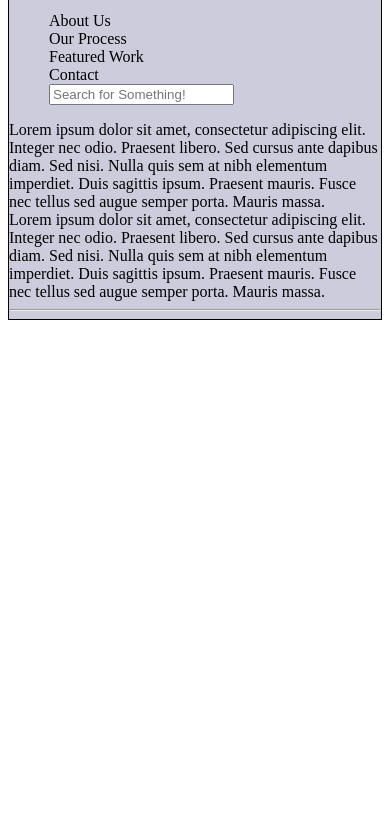
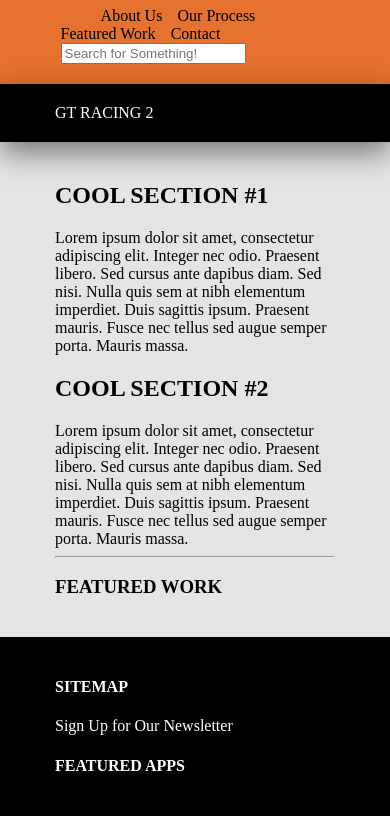
Before and after one commit to michaelrios/introToLessAndResponsiveDesign, a plain HTML site: page index.html in a window 390 px wide. Shown: the part 93-909 px from the top of the page. Before the commit the page ends 844 px from the top, so only its background shows below. Drawn offline with Linux system fonts and the light colour scheme.

Commit message:
page is semi responsive. working on the top nav

```diff
--- /dev/null
+++ b/css/common.less
@@ -0,0 +1,26 @@
+.clearfix() {
+  &:before,
+  &:after {
+    content: " "; // 1
+    display: table; // 2
+  }
+  &:after {
+    clear: both;
+  }
+}
+
+.border-radius (@radius: 5px) {
+  -webkit-border-radius: @radius;
+  -moz-border-radius:    @radius;
+  border-radius:         @radius;
+
+  -moz-background-clip:    padding;
+  -webkit-background-clip: padding-box;
+  background-clip:         padding-box;
+}
+
+.drop-shadow (@x: 0, @y: 1px, @blur: 2px, @spread: 0, @alpha: 0.25) {
+  -webkit-box-shadow:	@x @y @blur @spread rgba(0, 0, 0, @alpha);
+  -moz-box-shadow:	@x @y @blur @spread rgba(0, 0, 0, @alpha);
+  box-shadow:		@x @y @blur @spread rgba(0, 0, 0, @alpha);
+}
--- a/css/style.less
+++ b/css/style.less
@@ -1,9 +1,25 @@
-#responsiveLayout {
-  .set(@availableW) {
-    .container{
-      width:@availableW;
+
+@import "common";
+
+@orange : #E5722F;
+@sectionPadding : 20px;
+
+body {
+  margin: 0;
 }
+
+header, footer {
+  .clearfix();
+  width: 100%;
 }
+
+header {
+  background-color: @orange;
+}
+
+footer, #hero-wrapper {
+  background-color: #000;
+  color: #fff;
 }
 
 @media (max-width: 599px) {
@@ -18,47 +34,46 @@
   #responsiveLayout > .set(1000px);
 }
 
-@orange : color(#E5722F);
-
-.container{
-  .clearfix();
-  border:1px black solid;
-  background: #ccd;
-  margin:0 auto;
+#responsiveLayout {
+  .set(@availableW) {
+    #content, #header, #footer, #hero{
+      width: @availableW - (2 * @sectionPadding);
+    }
+  }
 }
 
-#header, #footer {
-  width: 100%;
+#container{
+  .clearfix();
+  background: #e4e4e4;
+  margin: 0;
 }
 
-#nav ul {
-  list-style-type: none;
+#content, #header, #footer, #hero {
+  margin: 0 auto;
+  padding: @sectionPadding;
+}
+
+#hero-wrapper {
+  .drop-shadow(0, 10px, 30px, 0, .5);
+}
+
+#header {
+  h1 {
     display: inline-block;
   }
 
-.clearfix() {
-  &:before,
-  &:after {
-    content: " "; // 1
-    display: table; // 2
+  #nav {
+    display: inline-block;
+    ul {
+      list-style-type: none;
+      display: inline;
     }
-  &:after {
-    clear: both;
+    li {
+      padding: 0 2% 0 2%;
+      display: inline-block;
+      form {
+        display: inline-block;
       }
     }
-
-.border-radius (@radius: 5px) {
-  -webkit-border-radius: @radius;
-  -moz-border-radius:    @radius;
-  border-radius:         @radius;
-
-  -moz-background-clip:    padding;
-  -webkit-background-clip: padding-box;
-  background-clip:         padding-box;
   }
-
-.drop-shadow (@x: 0, @y: 1px, @blur: 2px, @spread: 0, @alpha: 0.25) {
-  -webkit-box-shadow:	@x @y @blur @spread rgba(0, 0, 0, @alpha);
-  -moz-box-shadow:	@x @y @blur @spread rgba(0, 0, 0, @alpha);
-  box-shadow:		@x @y @blur @spread rgba(0, 0, 0, @alpha);
 }
--- a/index.html
+++ b/index.html
@@ -7,7 +7,8 @@
 </head>
 <body>
 
-<div class="container">
+<div id="container">
+    <header>
         <div id="header">
             <h1>Apps by Mike</h1>
             <div id="nav">
@@ -24,20 +25,27 @@
                 </ul>
             </div>
         </div>
+    </header>
+
+    <div id="hero-wrapper">
         <div id="hero">
-
+            GT RACING 2
+        </div>
     </div>
     <div id="content">
         <div id="cool-sections">
             <div id="cool-section-1" class="cool-section">
+                <h2>COOL SECTION #1</h2>
                 Lorem ipsum dolor sit amet, consectetur adipiscing elit. Integer nec odio. Praesent libero. Sed cursus ante dapibus diam. Sed nisi. Nulla quis sem at nibh elementum imperdiet. Duis sagittis ipsum. Praesent mauris. Fusce nec tellus sed augue semper porta. Mauris massa.
             </div>
             <div id="cool-section-2" class="cool-section">
+                <h2>COOL SECTION #2</h2>
                 Lorem ipsum dolor sit amet, consectetur adipiscing elit. Integer nec odio. Praesent libero. Sed cursus ante dapibus diam. Sed nisi. Nulla quis sem at nibh elementum imperdiet. Duis sagittis ipsum. Praesent mauris. Fusce nec tellus sed augue semper porta. Mauris massa.
             </div>
         </div>
         <hr />
         <div id="featured-work">
+            <h3>FEATURED WORK</h3>
             <div id="featured-work-filter">
 
             </div>
@@ -48,9 +56,21 @@
 
     </div>
 
+    <footer>
         <div id="footer">
-
+            <div>
+                <div id="sitemap">
+                    <h4>SITEMAP</h4>
                 </div>
+                <div id="newsletter-sign-up">
+                    <span>Sign Up for Our Newsletter</span>
+                </div>
+            </div>
+            <div id="featured-apps">
+                <h4>FEATURED APPS</h4>
+            </div>
+        </div>
+    </footer>
 </div>
 
 
```
Also changed, not shown: css/common.css (added), css/style.css, style.css (deleted), 1 other file. Lines whose indentation alone changed are shown as unchanged.
